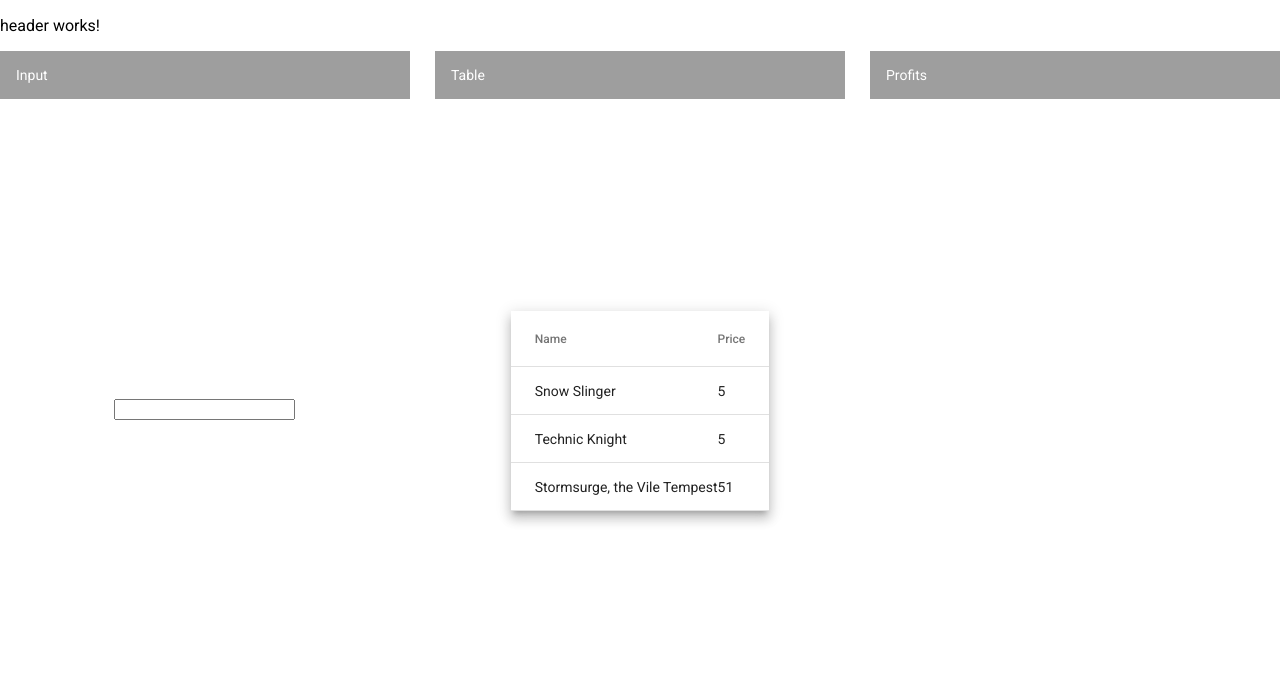
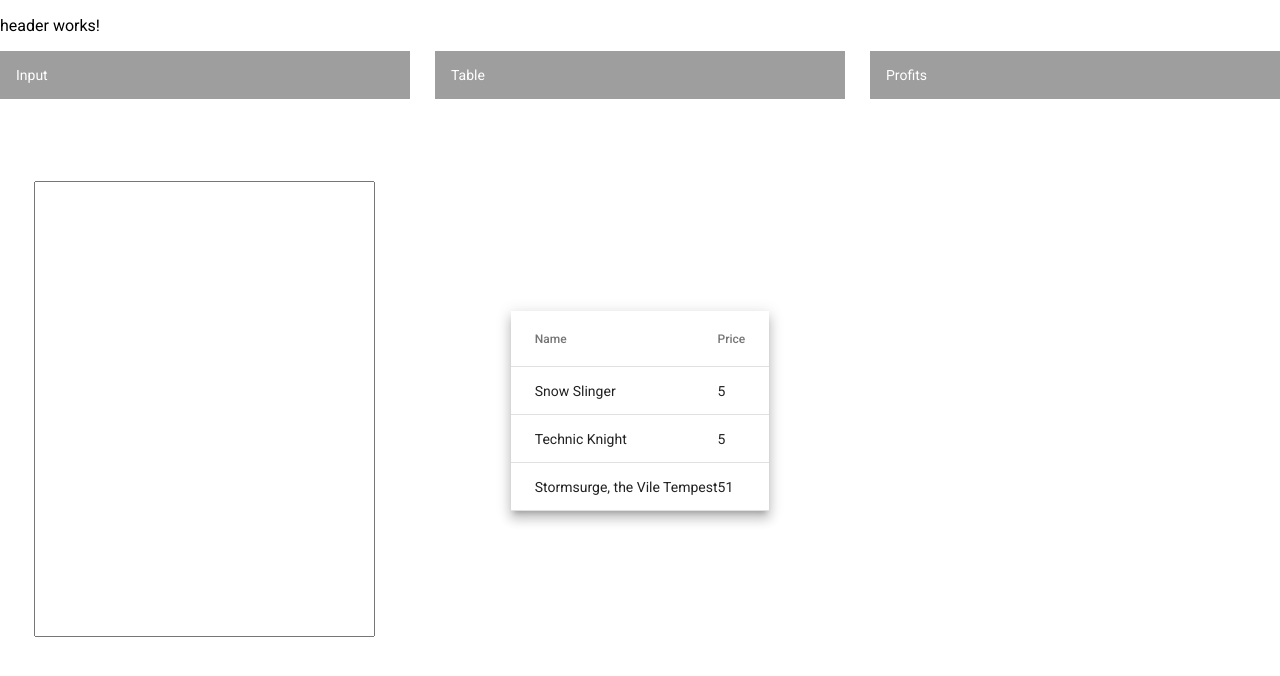
Before and after one commit to Maptain-Profit-Helper/mph-front, an Angular app: page / in a window 1280 px wide. Shown: the top 676 px of the page. Built offline with nearby package versions, Linux system fonts and the light colour scheme.

Commit message:
altering textarea

```diff
--- a/src/app/mice-input/mice-input.component.html
+++ b/src/app/mice-input/mice-input.component.html
@@ -1,7 +1,11 @@
 <div>
     <textarea matInput
+    cols="40"
     cdkTextareaAutosize
-    #autosize="cdkTextareaAutosize"
-    cdkAutosizeMinRows = "1"
-    cdkAutosizeMaxRows="5"></textarea>
+    cdkAutosizeMinRows = "30"
+    cdkAutosizeMaxRows="40"></textarea>
 </div>
+
+
+<!--  cdkTextareaAutosize
+    #autosize="cdkTextareaAutosize" -->
```
